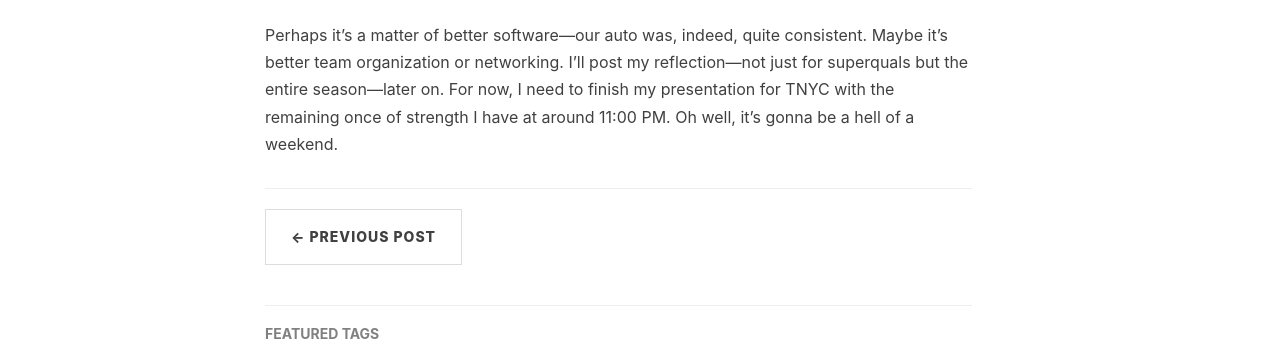
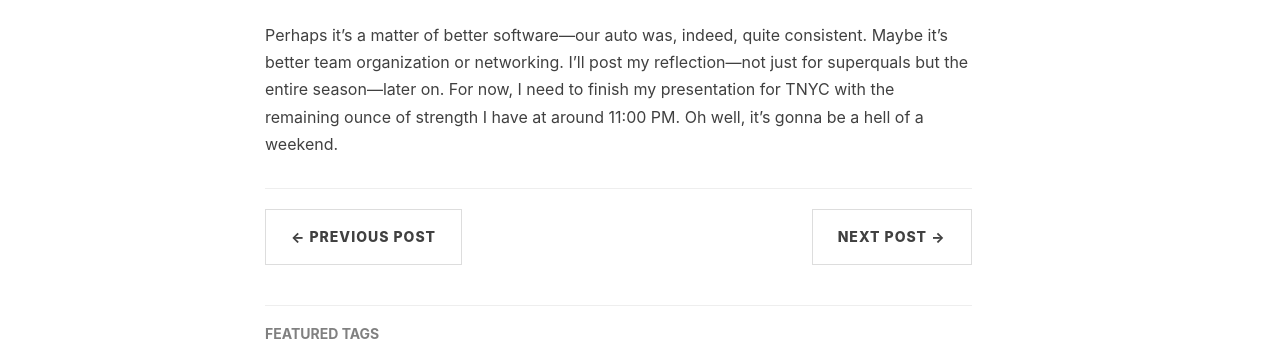
Before and after one commit to lLukii/llukii.github.io, a Jekyll site: the page built from _posts/2026-2-28-ftcsuperquals.markdown, in a window 1280 px wide. Shown: the part 662-1016 px from the top of the page. Built offline with Jekyll 4.4.1, drawn with Linux system fonts in a browser that asks for light colours; nearby versions of some CDN libraries; comment, search, counter and statistics services are not loaded.

Commit message:
damnnn son

```diff
--- a/_posts/2026-2-28-ftcsuperquals.markdown
+++ b/_posts/2026-2-28-ftcsuperquals.markdown
@@ -13,4 +13,4 @@ tags:
 
 **Superqualifier results:** 4th place quals, finalist alliance captain, think award winner, and 4th in advancement points. Safe to say, we comfortably qualified for championships after two horrendous seasons.
 
-Perhaps it's a matter of better software—our auto was, indeed, quite consistent. Maybe it's better team organization or networking. I'll post my reflection—not just for superquals but the entire season—later on. For now, I need to finish my presentation for TNYC with the remaining once of strength I have at around 11:00 PM. Oh well, it's gonna be a hell of a weekend.
+Perhaps it's a matter of better software—our auto was, indeed, quite consistent. Maybe it's better team organization or networking. I'll post my reflection—not just for superquals but the entire season—later on. For now, I need to finish my presentation for TNYC with the remaining ounce of strength I have at around 11:00 PM. Oh well, it's gonna be a hell of a weekend.
```
Also changed, not shown: _posts/2026-3-01-tnycround1.markdown (added, +27 -0 lines).
